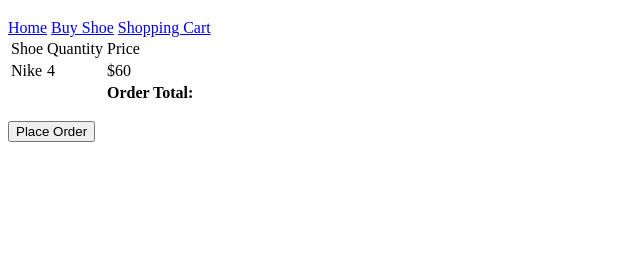
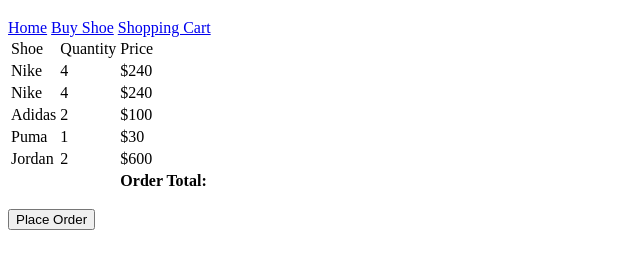
Before and after one commit to Cherno-Badjan/lab-06-e-commerce-site, a plain HTML site: page cart/cart.html in a window 1280 px wide. Shown: the part 61-330 px from the top of the page, without its empty margins (0-640 px from the left). Drawn offline with Linux system fonts and the light colour scheme; files that its build step writes are made by us from their sources.

Commit message:
Step 6: Generate Shopping Cart

```diff
--- a/cart/cart.html
+++ b/cart/cart.html
@@ -9,7 +9,7 @@
         <pnk rel="stylesheet" href="styles/reset.css">
             <pnk rel="stylesheet" href="styles/style.css">
                 <pnk rel="stylesheet" href="styles/home.css">
-                    <link rel="stylesheet" href="products.css">
+                    <link rel="stylesheet" href="/cart/cart.css">
                     <title>Document</title>
 </head>
 
@@ -36,7 +36,7 @@
                 <tr>
                     <td>Nike</td>
                     <td>4</td>
-                    <td>$60</td>
+                    <td>$240</td>
                 </tr>
 
             </tbody>
@@ -56,7 +56,7 @@
         </p>
     </main>
 
-    <script type="module" src='../cart/cart.js'></script>
+    <script type="module" src='../cart/shopping-cart/shopping-cart.js'></script>
 </body>
 
 </html>
--- a/cart/shopping-cart/render-line-items.js
+++ b/cart/shopping-cart/render-line-items.js
@@ -15,8 +15,7 @@
     priceTd.textContent = `$${calcItemTotal(cartItem, shoe)}`;
 
     tr.append(shoeTd, quantityTd, priceTd);
-    console.log(tr);
-    console.log(quantity);
+
 
     return tr;
 
--- a/cart/shopping-cart/shopping-cart.js
+++ b/cart/shopping-cart/shopping-cart.js
@@ -0,0 +1,16 @@
+import { cart } from '../cart-data.js';
+import { shoes } from '../shoe.js';
+import { findById } from '../utils.js';
+import { renderTable } from './render-line-items.js';
+
+const tbody = document.querySelector('tbody');
+
+
+
+for (let item of cart) {
+    const shoe = findById(item.id, shoes);
+    const dom = renderTable(item, shoe);
+
+    tbody.appendChild(dom);
+
+}
```
